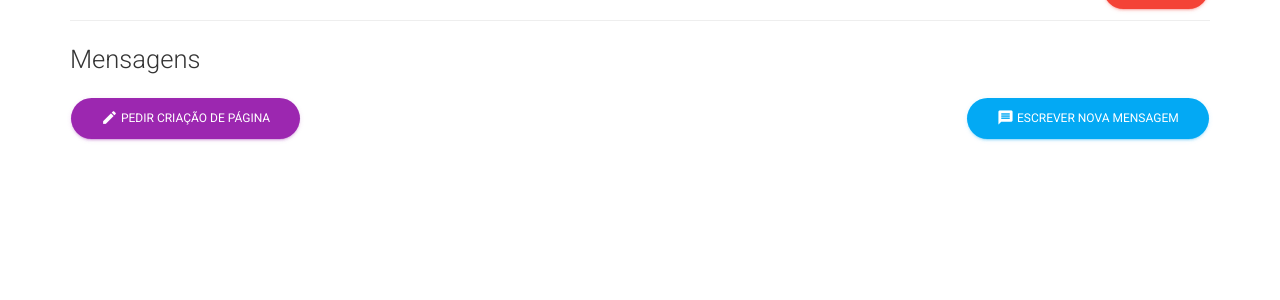
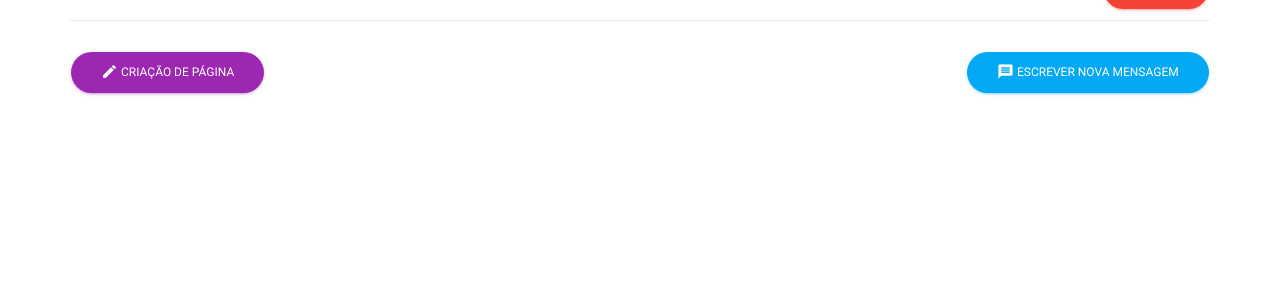
Before and after one commit to pedropenha/suporte, a PHP site: page / in a window 1280 px wide. Shown: the part 168-468 px from the top of the page. Run offline with PHP 8.4, Linux system fonts and the light colour scheme; the visitor is signed in with stand-in values (Sample User, id 1); data that the repository does not hold is empty; some libraries are stand-ins or nearby versions.

Commit message:
Modificando index

```diff
--- a/index.php
+++ b/index.php
@@ -57,12 +57,11 @@ if(r === true) window.location.href='sair.php';" style="float: right">
             <br/>
         </div>
         <hr/>
-        <h3>Mensagens</h3>
         <div>
             <a class="btn btn-info btn-round" href="contato.php" style="float: right;">
                 <i class="material-icons">message</i> Escrever nova mensagem</a>
             <a class="btn btn-primary btn-round" href="create-page.php" style="float: left;">
-                <i class="material-icons">create</i> Pedir criação de página</a>
+                <i class="material-icons">create</i> Criação de página</a>
         </div>
         <br/>
         <br/>
```
